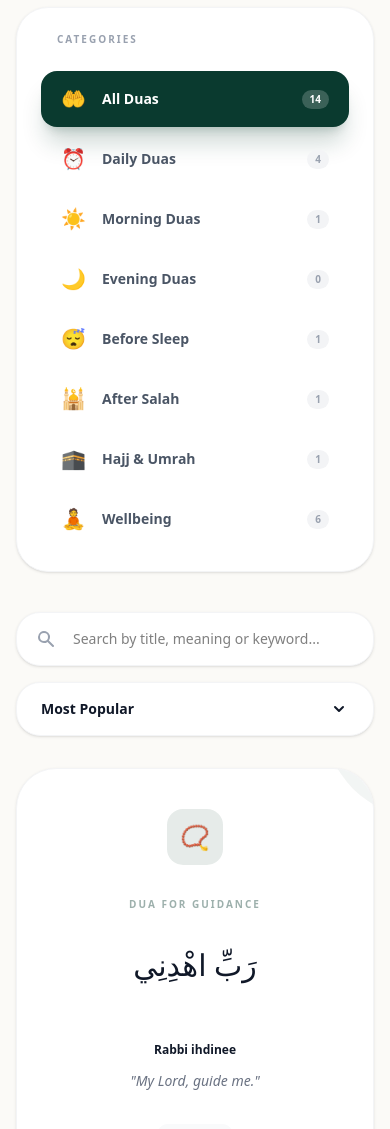
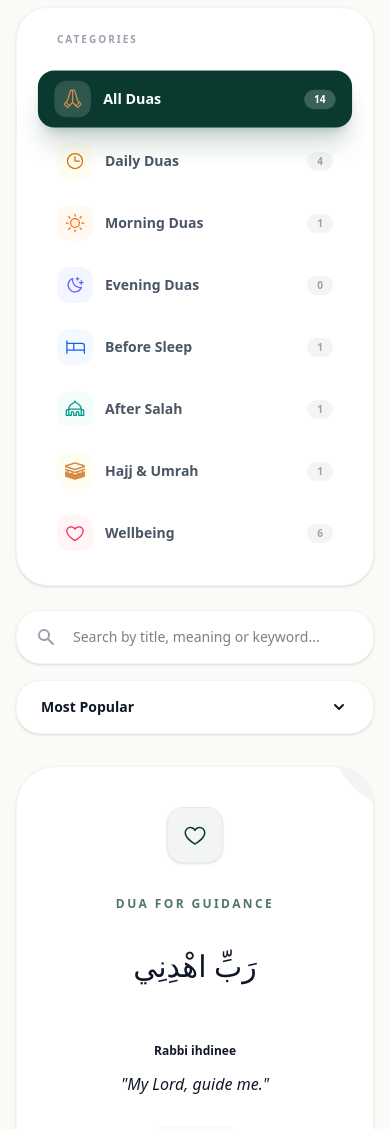
Before and after one commit to Izhar583/almuslims, a Next.js app: page /duas in a window 390 px wide. Shown: the part 439-1568 px from the top of the page. Built offline with nearby package versions, Linux system fonts and the light colour scheme.

Commit message:
feat: create DuasPageClient component and global styles for the dua collection feature

```diff
--- a/app/duas/DuasPageClient.tsx
+++ b/app/duas/DuasPageClient.tsx
@@ -9,8 +9,52 @@ import {
   HiOutlineBookmark, HiOutlineHeart, HiOutlineVolumeUp
 } from "react-icons/hi";
 import { motion, AnimatePresence } from "framer-motion";
+import {
+  PiHandsPraying,
+  PiClock,
+  PiSun,
+  PiMoonStars,
+  PiBed,
+  PiMosque,
+  PiHeart
+} from "react-icons/pi";
+import { FaKaaba } from "react-icons/fa6";
 
-// ─── Data Types ──────────────────────────────────────────────────────────────
+const categoryStyles: Record<string, { inactiveBg: string; inactiveText: string }> = {
+  all: { inactiveBg: "bg-emerald-50/70", inactiveText: "text-[#0A3A2F]" },
+  daily: { inactiveBg: "bg-amber-50/70", inactiveText: "text-amber-600" },
+  morning: { inactiveBg: "bg-orange-50/70", inactiveText: "text-orange-500" },
+  evening: { inactiveBg: "bg-indigo-50/70", inactiveText: "text-indigo-500" },
+  sleep: { inactiveBg: "bg-blue-50/70", inactiveText: "text-blue-600" },
+  prayer: { inactiveBg: "bg-teal-50/70", inactiveText: "text-teal-600" },
+  hajj: { inactiveBg: "bg-yellow-50/70", inactiveText: "text-[#D48C46]" },
+  wellbeing: { inactiveBg: "bg-rose-50/70", inactiveText: "text-rose-500" },
+};
+
+const getCategoryIcon = (id: string, className = "w-5 h-5") => {
+  switch (id) {
+    case "all":
+      return <PiHandsPraying className={className} />;
+    case "daily":
+      return <PiClock className={className} />;
+    case "morning":
+      return <PiSun className={className} />;
+    case "evening":
+      return <PiMoonStars className={className} />;
+    case "sleep":
+      return <PiBed className={className} />;
+    case "prayer":
+      return <PiMosque className={className} />;
+    case "hajj":
+      return <FaKaaba className={className} />;
+    case "wellbeing":
+      return <PiHeart className={className} />;
+    default:
+      return <PiHandsPraying className={className} />;
+  }
+};
+
+
 
 interface Dua {
   id: number;
@@ -24,14 +68,14 @@ interface Dua {
 
 
 const categories = [
-  { id: "all", label: "All Duas", icon: "🤲" },
-  { id: "daily", label: "Daily Duas", icon: "⏰" },
-  { id: "morning", label: "Morning Duas", icon: "☀️" },
-  { id: "evening", label: "Evening Duas", icon: "🌙" },
-  { id: "sleep", label: "Before Sleep", icon: "😴" },
-  { id: "prayer", label: "After Salah", icon: "🕌" },
-  { id: "hajj", label: "Hajj & Umrah", icon: "🕋" },
-  { id: "wellbeing", label: "Wellbeing", icon: "🧘" },
+  { id: "all", label: "All Duas" },
+  { id: "daily", label: "Daily Duas" },
+  { id: "morning", label: "Morning Duas" },
+  { id: "evening", label: "Evening Duas" },
+  { id: "sleep", label: "Before Sleep" },
+  { id: "prayer", label: "After Salah" },
+  { id: "hajj", label: "Hajj & Umrah" },
+  { id: "wellbeing", label: "Wellbeing" },
 ];
 
 const allDuas: Dua[] = [
@@ -232,40 +276,48 @@ export default function DuasPageClient() {
           </div>
         </section>
 
-        <div className="grid grid-cols-1 lg:grid-cols-12 gap-10">
+        <div className="grid grid-cols-12 gap-6 lg:gap-10">
 
           {/* Sidebar */}
-          <aside className="lg:col-span-3 space-y-8 sticky top-24 h-fit">
+          <aside className="col-span-12 lg:col-span-3 lg:sticky lg:top-24 h-fit">
             <div className="bg-white rounded-[32px] border border-gray-100 p-6 shadow-sm">
               <p className="text-[10px] font-bold text-gray-400 uppercase tracking-[0.2em] mb-6 px-4">Categories</p>
-              <div className="space-y-1">
-                {categories.map((cat) => (
+              <div className="space-y-1.5">
+                {categories.map((cat) => {
+                  const isActive = activeCategory === cat.id;
+                  const styles = categoryStyles[cat.id] || categoryStyles.all;
+                  return (
                     <button
                       key={cat.id}
                       onClick={() => setActiveCategory(cat.id)}
-                    className={`w-full flex items-center justify-between px-5 py-3.5 rounded-2xl transition-all duration-300 ${
-                      activeCategory === cat.id
-                        ? "bg-[#0A3A2F] text-white shadow-xl shadow-primary/20"
-                        : "text-gray-600 hover:bg-gray-50"
+                      className={`w-full flex items-center justify-between px-4 py-2.5 rounded-2xl transition-all duration-300 ${isActive
+                        ? "bg-[#0A3A2F] text-white shadow-xl shadow-primary/20 scale-[1.02]"
+                        : "text-gray-600 hover:bg-gray-50/80 hover:translate-x-1"
                         }`}
                     >
-                    <div className="flex items-center gap-4">
-                      <span className="text-xl">{cat.icon}</span>
+                      <div className="flex items-center gap-3">
+                        <div className={`w-9 h-9 rounded-xl flex items-center justify-center transition-all duration-300 ${isActive
+                          ? "bg-white/15 text-[#D48C46] shadow-inner"
+                          : `${styles.inactiveBg} ${styles.inactiveText}`
+                          }`}>
+                          {getCategoryIcon(cat.id, "w-5 h-5")}
+                        </div>
                         <span className="text-sm font-bold">{cat.label}</span>
                       </div>
-                    <span className={`text-[10px] font-bold px-2 py-0.5 rounded-full ${
-                      activeCategory === cat.id ? "bg-white/20 text-white" : "bg-gray-100 text-gray-400"
+                      <span className={`text-[10px] font-bold px-2.5 py-0.5 rounded-full ${isActive ? "bg-white/20 text-white" : "bg-gray-100 text-gray-400"
                         }`}>
                         {getCount(cat.id)}
                       </span>
                     </button>
-                ))}
+                  );
+                })}
               </div>
             </div>
           </aside>
 
           {/* Main Content */}
-          <main className="lg:col-span-9 space-y-8">
+          <main className="col-span-12 lg:col-span-9 space-y-8">
+
 
             {/* Search & Sort Bar (Premium Redesign) */}
             <div className="flex flex-col sm:flex-row items-center gap-4">
@@ -305,8 +357,7 @@ export default function DuasPageClient() {
                             setSortBy(option);
                             setIsSortOpen(false);
                           }}
-                          className={`w-full px-6 py-4 text-left text-sm font-semibold transition-colors flex items-center justify-between ${
-                            sortBy === option ? "bg-primary/5 text-primary" : "text-gray-600 hover:bg-gray-50"
+                          className={`w-full px-6 py-4 text-left text-sm font-semibold transition-colors flex items-center justify-between ${sortBy === option ? "bg-primary/5 text-primary" : "text-gray-600 hover:bg-gray-50"
                             }`}
                         >
                           {option}
@@ -336,26 +387,21 @@ export default function DuasPageClient() {
                       className="bg-white rounded-[40px] border border-gray-100 p-10 shadow-sm hover:shadow-2xl transition-all duration-500 flex flex-col items-center text-center group relative overflow-hidden"
                     >
                       <div className="absolute top-0 right-0 w-24 h-24 bg-primary/5 rounded-bl-full -mr-12 -mt-12 group-hover:scale-150 transition-transform duration-700" />
-                      <div className="w-14 h-14 rounded-2xl bg-primary/10 flex items-center justify-center text-2xl mb-8 group-hover:bg-primary group-hover:text-white transition-all duration-500">
-                        📿
+                      <div className="w-14 h-14 rounded-2xl bg-primary/5 flex items-center justify-center mb-8 text-[#0A3A2F] group-hover:bg-[#0A3A2F] group-hover:text-[#D48C46] transition-all duration-500 shadow-sm border border-primary/5">
+                        {getCategoryIcon(dua.category, "w-6 h-6 transition-transform duration-500 group-hover:scale-110")}
                       </div>
-                      <p className="text-[10px] font-bold text-primary/40 uppercase tracking-[0.2em] mb-2">{dua.title}</p>
-                      <h3 className="font-arabic text-3xl text-gray-900 leading-normal mb-8 min-h-[90px] flex items-center" dir="rtl">{dua.arabic}</h3>
+                      <p className="text-[12px] font-bold text-primary/70 uppercase tracking-[0.2em] mb-2">{dua.title}</p>
+                      <span className="font-arabic text-3xl text-gray-900 leading-normal mb-8 min-h-[90px] flex items-center" dir="rtl">{dua.arabic}</span>
                       <div className="space-y-3 mb-10 flex-1">
                         <p className="text-xs font-bold text-gray-900">{dua.transliteration}</p>
-                        <p className="text-sm text-gray-500 leading-relaxed italic">&quot;{dua.translation}&quot;</p>
+                        <p className="text-md text-gray-900 leading-relaxed italic">&quot;{dua.translation}&quot;</p>
                         <div className="pt-4">
-                           <span className="text-[10px] font-bold text-gray-300 px-3 py-1 bg-gray-50 rounded-full">{dua.reference}</span>
+                          <span className="text-[12px] font-bold text-gray-400 px-3 py-1 bg-gray-50 rounded-full">{dua.reference}</span>
                         </div>
                       </div>
                       <div className="flex items-center gap-8 pt-8 border-t border-gray-50 w-full justify-center">
                         <button className="text-gray-400 hover:text-primary transition-all"><HiOutlineVolumeUp className="text-2xl" /></button>
-                        <button
-                          onClick={() => toggleBookmark(dua.id)}
-                          className={`transition-all ${isBookmarked ? "text-amber-500" : "text-gray-400 hover:text-amber-500"}`}
-                        >
-                          {isBookmarked ? <HiBookmark className="text-2xl" /> : <HiOutlineBookmark className="text-2xl" />}
-                        </button>
+
                         <button
                           onClick={() => toggleLike(dua.id)}
                           className={`transition-all ${isLiked ? "text-rose-500" : "text-gray-400 hover:text-rose-500"}`}
```
Also changed, not shown: app/globals.css (line endings or trailing spaces). Lines whose indentation alone changed are shown as unchanged.
